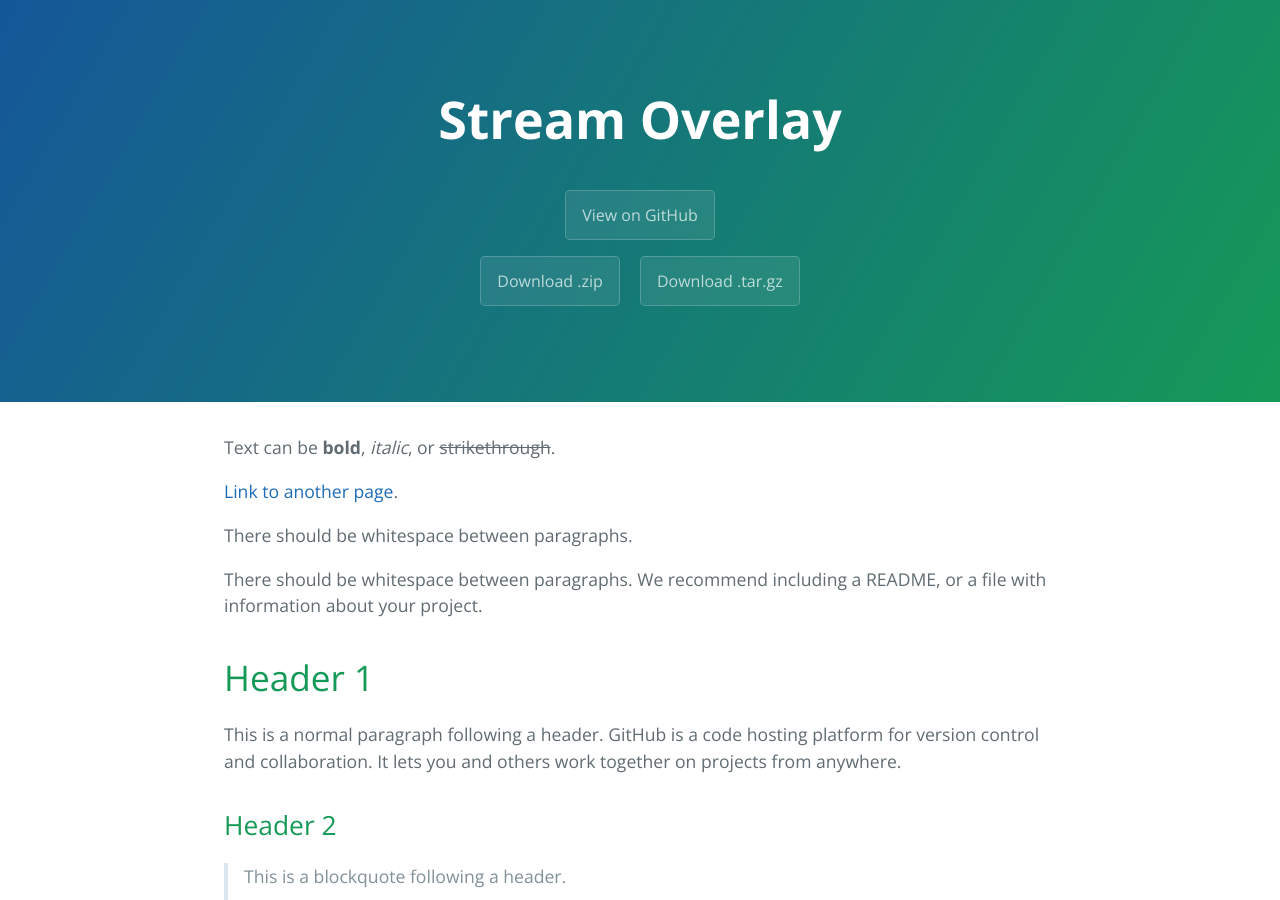
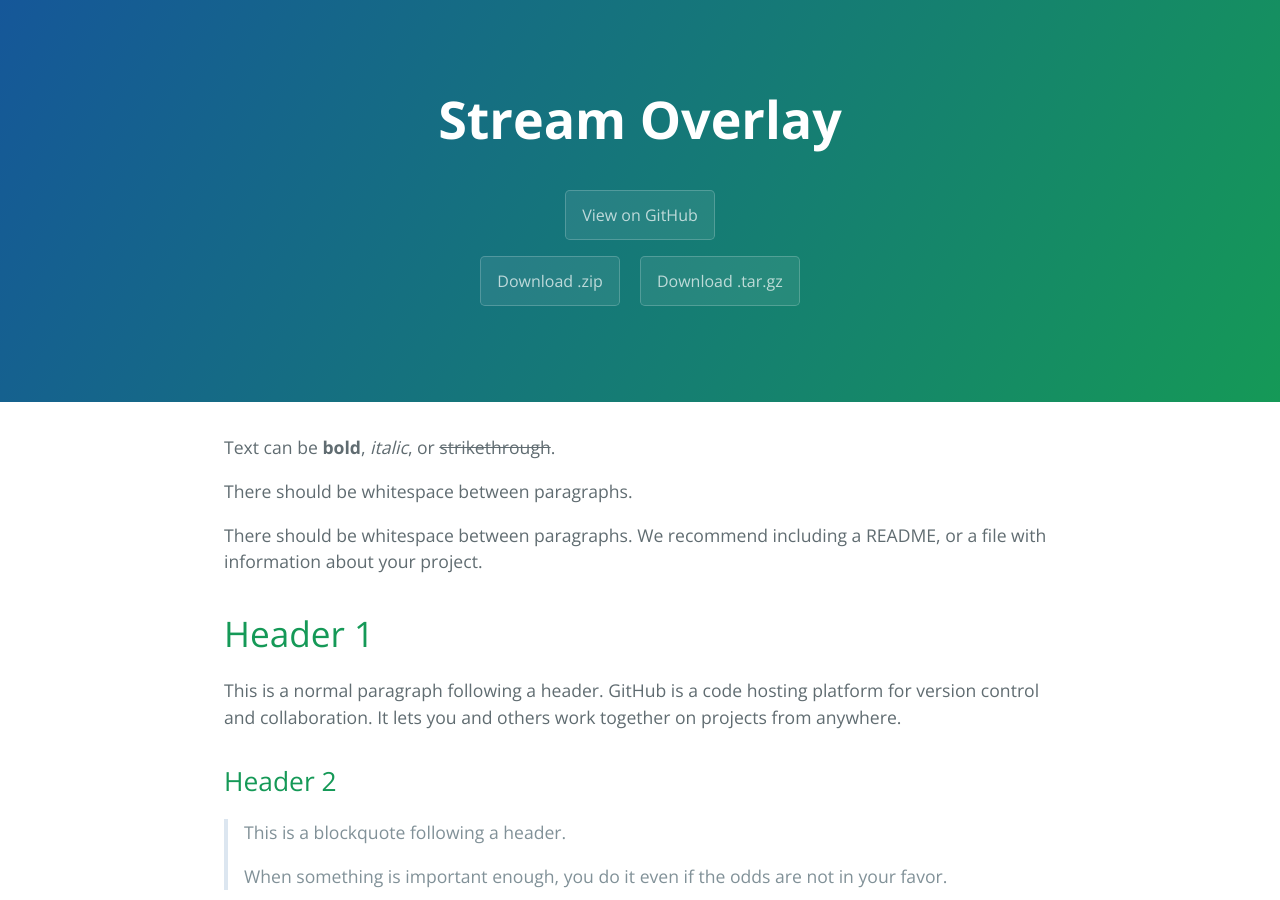
Before and after one commit to zenny/stream-overlay, a Jekyll site: the page built from another-page.md, in a window 1280 px wide and 900 px high. Built offline with Jekyll 4.4.1, drawn with Linux system fonts in a browser that asks for light colours; the repository's description, which GitHub fills in, is left out.

Commit message:
Update another-page.md

```diff
--- a/another-page.md
+++ b/another-page.md
@@ -4,7 +4,7 @@ layout: default
 
 Text can be **bold**, _italic_, or ~~strikethrough~~.
 
-[Link to another page](another-page).
+
 
 There should be whitespace between paragraphs.
 
```
